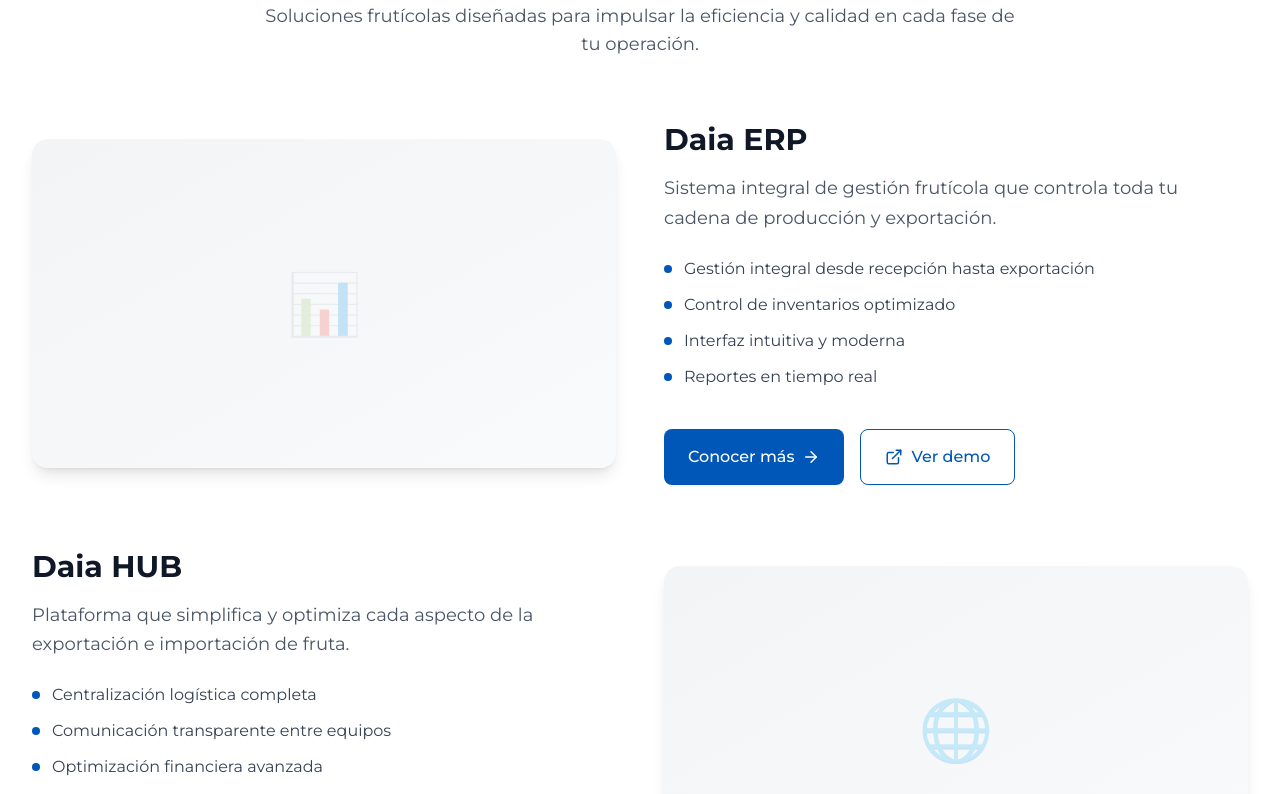
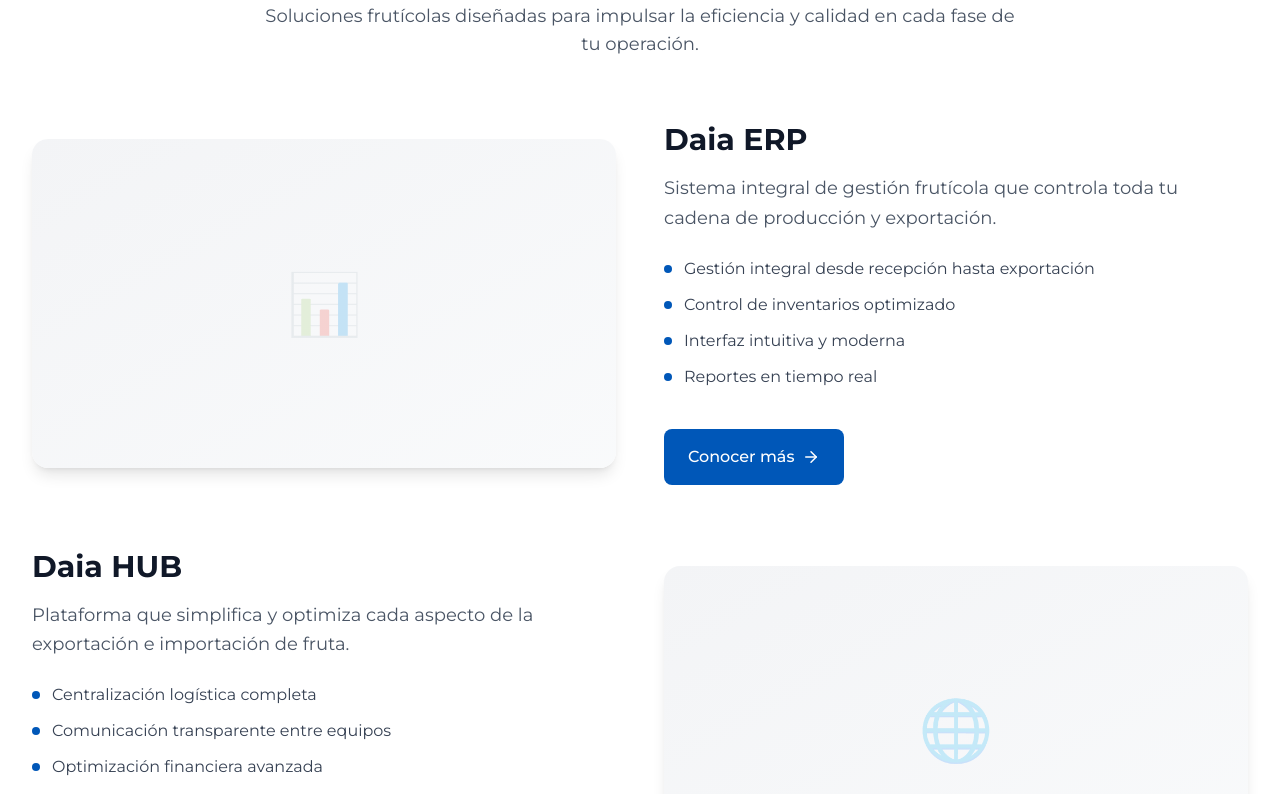
Before and after one commit to MatthAmoros/daianext, a Next.js app: page / in a window 1280 px wide. Shown: the part 2400-3194 px from the top of the page. Built offline with nearby package versions, Linux system fonts and the light colour scheme.

Commit message:
Centrar contenido en versión móvil y ajustes de UI
- Centrar secciones Products, About y Footer en móvil
- Reordenar video de YouTube para aparecer debajo del texto en móvil
- Eliminar botones "Ver demo" de productos
- Mantener alineación izquierda en desktop (lg+)

```diff
--- a/src/components/layout/Footer.tsx
+++ b/src/components/layout/Footer.tsx
@@ -6,10 +6,10 @@ export default function Footer() {
   return (
     <footer className="bg-gray-900 text-white">
       <div className="mx-auto max-w-7xl px-4 sm:px-6 lg:px-8 py-12">
-        <div className="grid grid-cols-1 md:grid-cols-4 gap-8">
+        <div className="grid grid-cols-1 md:grid-cols-4 gap-8 text-center md:text-left">
           {/* Logo and Description */}
           <div className="col-span-1 md:col-span-1">
-            <div className="flex items-center space-x-2 mb-4">
+            <div className="flex items-center space-x-2 mb-4 justify-center md:justify-start">
               <Image
                 src="/iconoblancodaia.png"
                 alt="Daia Systems"
@@ -108,7 +108,7 @@ export default function Footer() {
             </div>
 
             {/* Social Links */}
-            <div className="flex space-x-4 mt-4">
+            <div className="flex space-x-4 mt-4 justify-center md:justify-start">
               <a
                 href="https://github.com/Daia-Systems-SPA"
                 target="_blank"
--- a/src/components/sections/About.tsx
+++ b/src/components/sections/About.tsx
@@ -19,7 +19,7 @@ export default function About() {
             whileInView={{ opacity: 1, x: 0 }}
             transition={{ duration: 0.8 }}
             viewport={{ once: true }}
-            className="order-2 lg:order-1"
+            className="order-1 lg:order-1 text-center lg:text-left"
           >
             <motion.h2
               initial={{ opacity: 0, y: 20 }}
@@ -48,7 +48,7 @@ export default function About() {
               whileInView={{ opacity: 1, y: 0 }}
               transition={{ duration: 0.8, delay: 0.6 }}
               viewport={{ once: true }}
-              className="space-y-4"
+              className="space-y-4 flex flex-col items-center lg:items-start"
             >
               <div className="flex items-center space-x-3">
                 <div className="w-2 h-2 bg-[#0057B8] rounded-full"></div>
@@ -71,7 +71,7 @@ export default function About() {
             whileInView={{ opacity: 1, x: 0 }}
             transition={{ duration: 0.8, delay: 0.4 }}
             viewport={{ once: true }}
-            className="order-1 lg:order-2"
+            className="order-2 lg:order-2"
           >
             <div className="relative rounded-2xl shadow-2xl overflow-hidden bg-gradient-to-br from-[#0057B8]/10 to-[#003865]/10 p-1">
               <div className="relative pb-[56.25%] h-0 overflow-hidden rounded-xl">
--- a/src/components/sections/Products.tsx
+++ b/src/components/sections/Products.tsx
@@ -1,7 +1,7 @@
 'use client'
 
 import { motion } from 'framer-motion'
-import { ExternalLink, ArrowRight } from 'lucide-react'
+import { ArrowRight } from 'lucide-react'
 import { products } from '@/data/content'
 import Button from '@/components/ui/Button'
 
@@ -48,7 +48,7 @@ export default function Products() {
               </div>
 
               <div className={index % 2 === 1 ? 'lg:order-1' : ''}>
-                <div className="space-y-6">
+                <div className="space-y-6 text-center lg:text-left">
                   <div>
                     <h3 className="text-2xl md:text-3xl font-bold text-gray-900 mb-4">
                       {product.name}
@@ -58,7 +58,7 @@ export default function Products() {
                     </p>
                   </div>
 
-                  <div className="space-y-3">
+                  <div className="space-y-3 flex flex-col items-center lg:items-start">
                     {product.features.map((feature, featureIndex) => (
                       <motion.div
                         key={featureIndex}
@@ -77,7 +77,7 @@ export default function Products() {
                     ))}
                   </div>
 
-                  <div className="flex flex-col sm:flex-row gap-4 pt-4">
+                  <div className="flex flex-col sm:flex-row gap-4 pt-4 justify-center lg:justify-start">
                     <Button className="group">
                       Conocer más
                       <ArrowRight
@@ -85,13 +85,6 @@ export default function Products() {
                         className="ml-2 group-hover:translate-x-1 transition-transform"
                       />
                     </Button>
-
-                    {product.demoUrl && (
-                      <Button variant="outline" className="group">
-                        <ExternalLink size={18} className="mr-2" />
-                        Ver demo
-                      </Button>
-                    )}
                   </div>
                 </div>
               </div>
```
